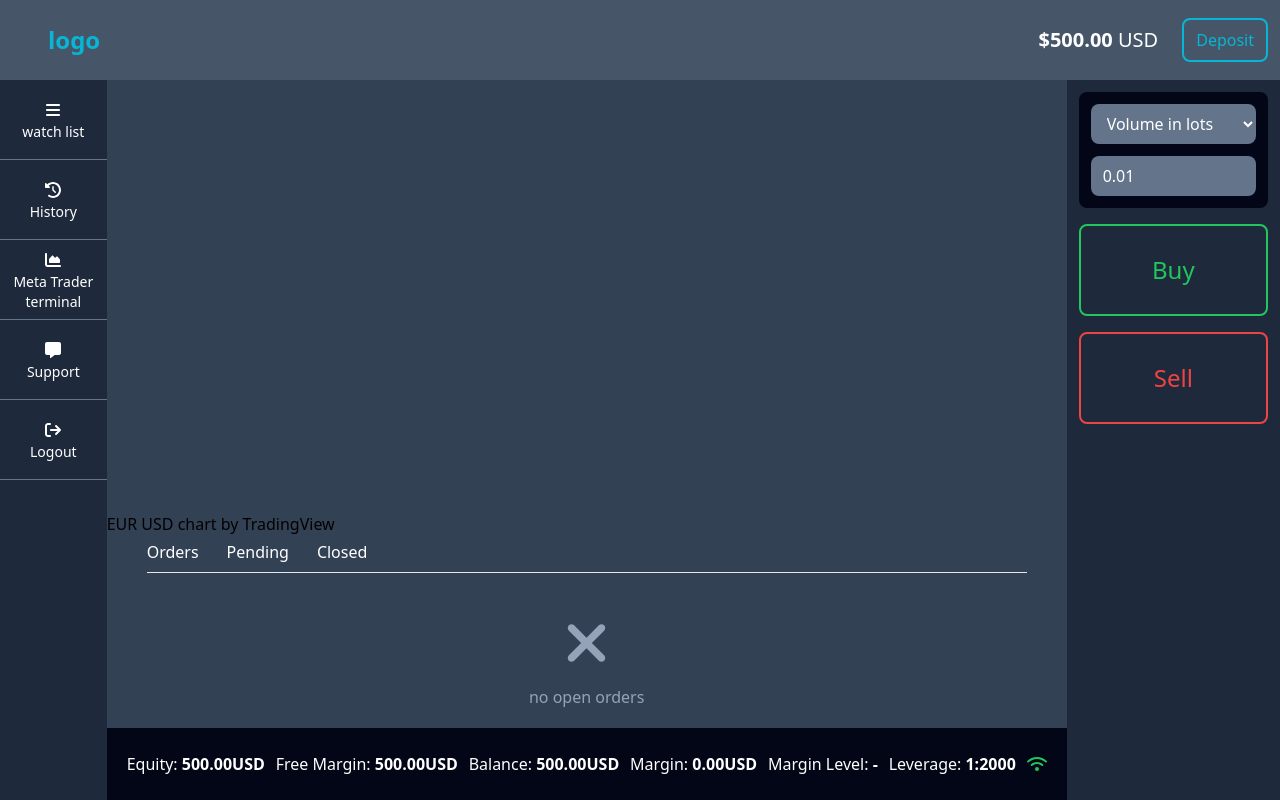
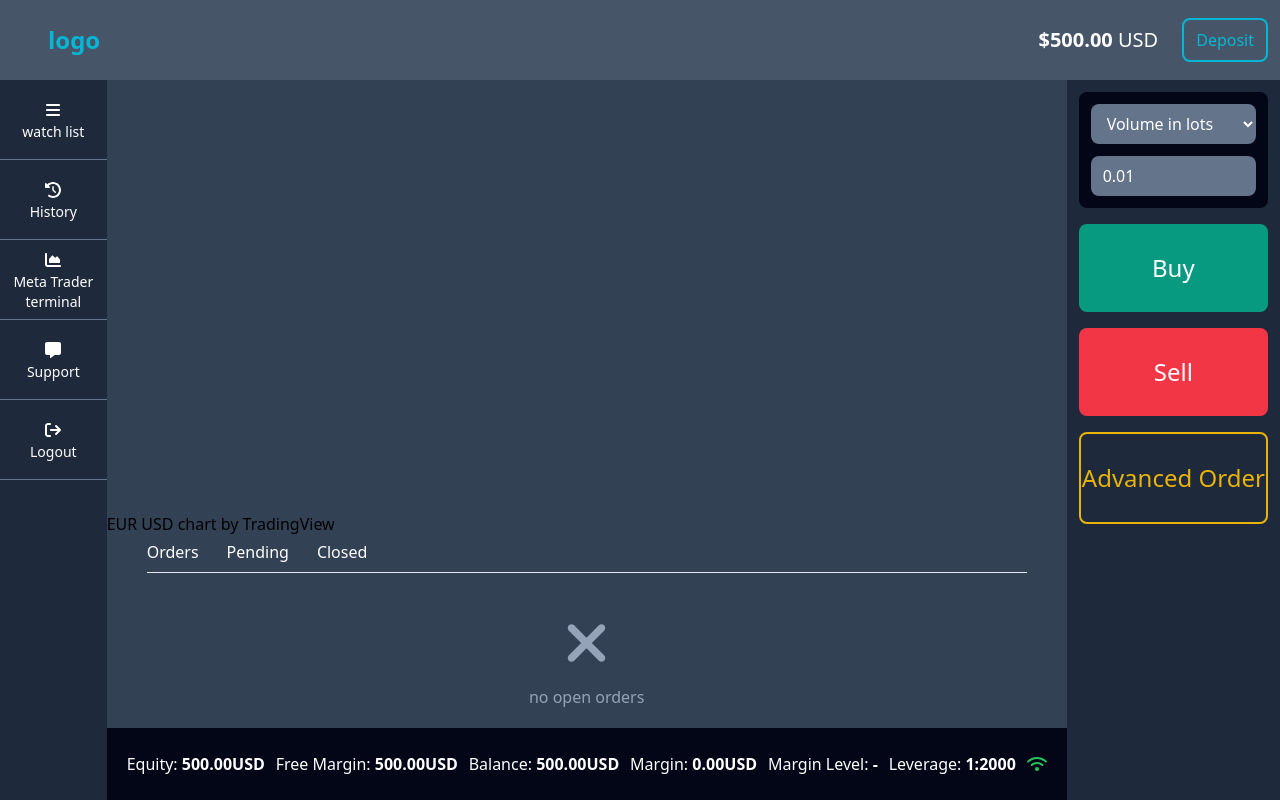
Before and after one commit to Ganwno/ehditrading-page, a Next.js app: page / in a window 1280 px wide. Built offline with nearby package versions, Linux system fonts and the light colour scheme.

Commit message:
colors fixed

```diff
--- a/components/BuySell.js
+++ b/components/BuySell.js
@@ -12,8 +12,9 @@ export default function BuySell() {
         </select>
         <input className="w-full px-3 py-2 text-white rounded-lg bg-slate-500 focus:outline-none" type="number" defaultValue={lots} min={0.01} step={0.01} />
         </div>
-        <button className="w-full py-7 border-2 border-green-500 rounded-lg text-2xl text-green-500 max-md:px-3 max-md:py-2 max-md:text-lg">Buy</button>
-        <button className="w-full py-7 border-2 border-red-500 rounded-lg text-2xl text-red-500 max-md:px-3 max-md:py-2 max-md:text-lg">Sell</button>
+        <button className="w-full py-7 bg-[#089981] rounded-lg text-2xl text-white max-md:px-3 max-md:py-2 max-md:text-lg">Buy</button>
+        <button className="w-full py-7 bg-[#F23645] rounded-lg text-2xl text-white max-md:px-3 max-md:py-2 max-md:text-lg">Sell</button>
+        <button className="w-full py-7 border-2 border-yellow-500 text-yellow-500 rounded-lg text-2xl  max-md:px-3 max-md:py-2 max-md:text-lg">Advanced Order</button>
     </div>
   </div>;
 }
--- a/pages/index.js
+++ b/pages/index.js
@@ -69,7 +69,7 @@ export default function TradingPage() {
             </ExpandedSideBar>
           )}
       </MobileMenu>}
-      <div className="grid grid-cols-12 w-full h-[90%] max-md:block">
+      <div className="grid grid-cols-12 w-full h-[90%] max-md:grid-cols-1">
         <SideBar isExpanded={isExpanded}>
         {sideBarItems.map((sideBarItem) => (
             <SideBarItem
@@ -92,13 +92,13 @@ export default function TradingPage() {
           )}
         </SideBar>
 
-        <div className="w-full h-full bg-slate-700 col-span-9 max-md:row-span-7 max-md:h-[70%] ">
+        <div className="w-full h-full bg-slate-700 col-span-9 max-md:row-span-7  ">
           {/* <Chart /> */}
           <TradingViewWidget />
           <Orders />
           <Footer />
         </div>
-        <div className="col-span-2 max-md:h-[30%]">
+        <div className="col-span-2 ">
           <BuySell />
         </div>
       </div>
```
